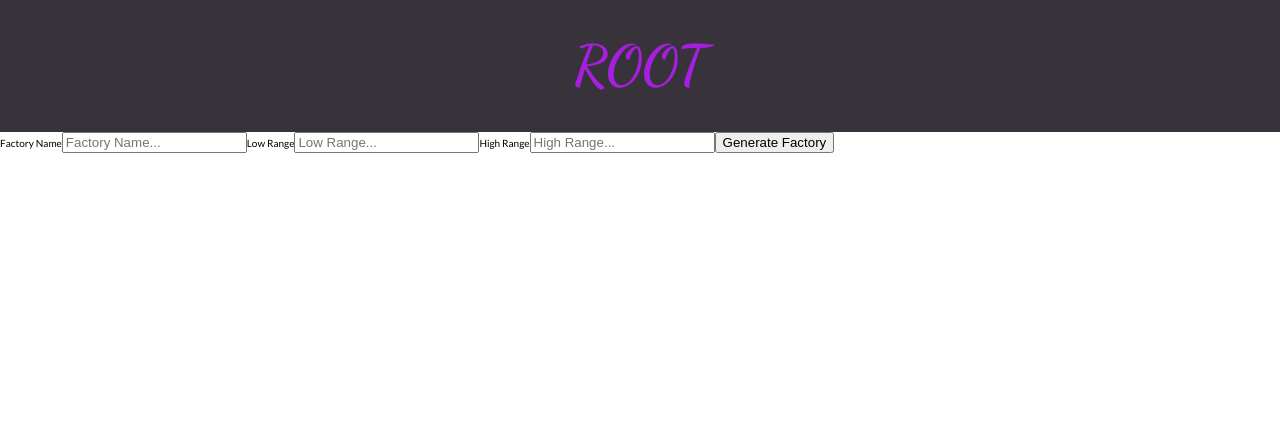
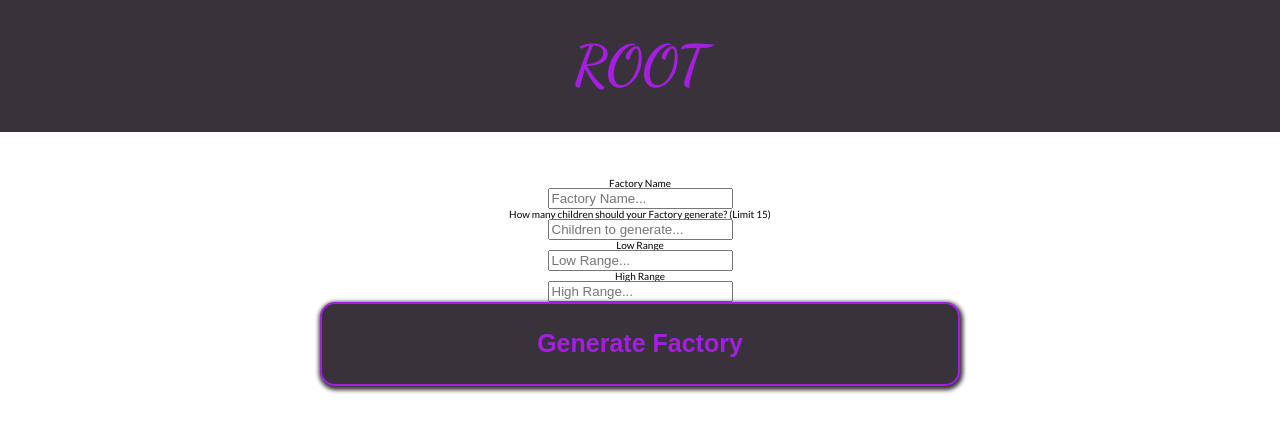
Before and after one commit to bangarangler/full-stack-web-programming-challenge, a React (Create React App) app in the folder front-end-react/: page / in a window 1280 px wide. Shown: the top 432 px of the page. Built offline with nearby package versions, Linux system fonts and the light colour scheme.

Commit message:
Structuring the data... tweaking it as needed

```diff
--- a/front-end-react/src/App.js
+++ b/front-end-react/src/App.js
@@ -5,30 +5,24 @@ import FactoryForm from './components/factoryForm/factoryForm.js';
 import './App.scss';
 import styles from './SCSS/index.scss';
 
-class Factory {
-  constructor(name, children, id) {
-    this.name = name;
-    this.children = children;
-    this.id = id;
-  }
-}
 function App() {
   const [root, setRoot] = useState(
     {
       name: 'root',
-      factories: {
-        factoryName: '',
-        factoryChildren: []
-      }
+      factories: []
     }
   )
+
+  const generateFactory = (newFact) => {
+    setRoot(newFact)
+  }
   return (
     <div className="App">
     <header className='heading'>
     <h1 className="headingTitle">{root.name}</h1>
     </header>
     <main>
-      <FactoryForm />
+      <FactoryForm generateFactory={generateFactory} />
     </main>
     </div>
   );
--- a/front-end-react/src/App.scss
+++ b/front-end-react/src/App.scss
@@ -2,10 +2,10 @@
 
 .heading {
   padding: 3%;
-  background-color: #38323b;
+  background-color: $bgColorDark;
 
   .headingTitle {
-    color: #a61fe1;
+    color: $purp;
     text-align: center;
     font-family: $stylishText;
     font-weight: $bold;
--- a/front-end-react/src/SCSS/variables.scss
+++ b/front-end-react/src/SCSS/variables.scss
@@ -2,6 +2,8 @@
 
 // ***** COLORS *****
 $test-color: hotpink;
+$bgColorDark: #38323b;
+$purp: #a61fe1;
 
 // ***** FONT STYLES *****
 $fontFam: 'Lato', sans-serif;
--- a/front-end-react/src/components/factoryForm/factoryForm.js
+++ b/front-end-react/src/components/factoryForm/factoryForm.js
@@ -2,29 +2,53 @@ import React, {useState} from 'react';
 
 import useFormState from '../../hooks/useFormState.js';
 
-const FactoryForm = () => {
+import styles from './factoryForm.module.scss'
+
+class Factory {
+  constructor(name, children, lRange, hRange) {
+    this.name = name;
+    this.children = children;
+    this.lRange = lRange;
+    this.hRange = hRange;
+  }
+}
+
+const FactoryForm = ({ generateFactory }) => {
+  const [newFactory, setNewFactory] = useState({});
   const [factoryName, setFactoryName, resetFactoryName] = useFormState('');
+  const [childrenGenerate, setChildrenGenerate, resetChildrenGenerate] = useFormState("")
   const [lowRange, setLowRange, resetLowRange] = useFormState('');
   const [highRange, setHighRange, resetHighRange] = useFormState('');
   const reset = () => {
     resetFactoryName();
+    resetChildrenGenerate();
     resetLowRange();
     resetHighRange();
   };
+
   const factoryAddHandler = e => {
     e.preventDefault();
-    console.log(
-      'factory name: ',
-      factoryName,
-      'Low Range: ',
-      lowRange,
-      'HighRange: ',
-      highRange,
-    );
-    reset()
+    let tempFact = {}
+     tempFact = new Factory(factoryName, childrenGenerate, lowRange, highRange)
+ console.log(tempFact)
+    setNewFactory({...newFactory, tempFact})
+
+    console.log('newFactory: ', newFactory)
+    //console.log(
+      //'factory name: ',
+      //factoryName,
+      //'Children to Generate: ',
+      //childrenGenerate,
+      //'Low Range: ',
+      //lowRange,
+      //'HighRange: ',
+      //highRange,
+    //);
+    //reset()
   };
+
   return (
-    <form>
+    <form className={styles.Form}>
       <label htmlFor="factoryName">Factory Name</label>
       <input
         type="text"
@@ -33,6 +57,14 @@ const FactoryForm = () => {
         placeholder="Factory Name..."
         onChange={setFactoryName}
       />
+    <label htmlFor="childToGen">How many children should your Factory generate? (Limit 15)</label>
+    <input
+      type="text"
+      name="childToGen"
+      value={childrenGenerate}
+      placeholder="Children to generate..."
+      onChange={setChildrenGenerate}
+    />
       <label htmlFor="lowRange">Low Range</label>
       <input
         type="text"
@@ -49,7 +81,7 @@ const FactoryForm = () => {
         placeholder="High Range..."
         onChange={setHighRange}
       />
-      <button type="submit" onClick={e => factoryAddHandler(e)}>
+      <button className={styles.GenerateBtn} type="submit" onClick={e => factoryAddHandler(e)}>
         Generate Factory
       </button>
     </form>
--- a/front-end-react/src/components/factoryForm/factoryForm.module.scss
+++ b/front-end-react/src/components/factoryForm/factoryForm.module.scss
@@ -0,0 +1,19 @@
+@import '../../SCSS/index.scss';
+
+.Form {
+  @include center(column);
+  height: 300px;
+  label {
+
+  }
+  input {
+
+  }
+}
+
+.GenerateBtn {
+  @include customBtn(50%, auto, $bgColorDark, $purp, 2.5rem);
+  font-weight: $bold;
+  padding: 2%;
+  box-shadow: 1px 2px 4px 2px $bgColorDark;
+}
```
